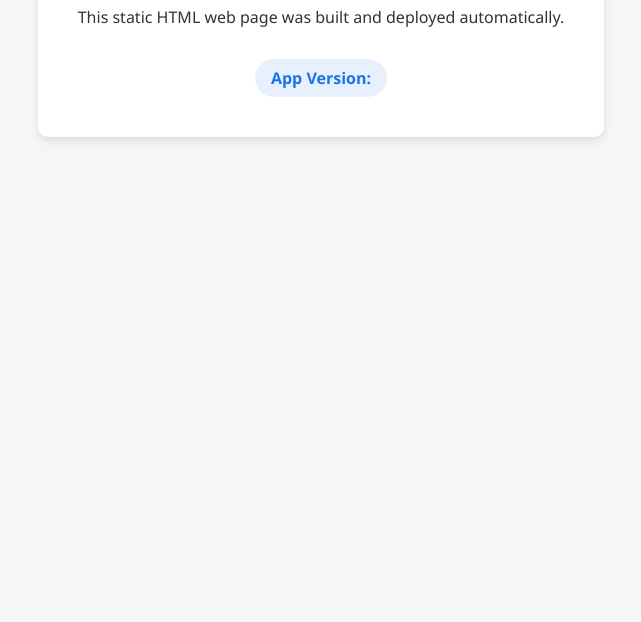
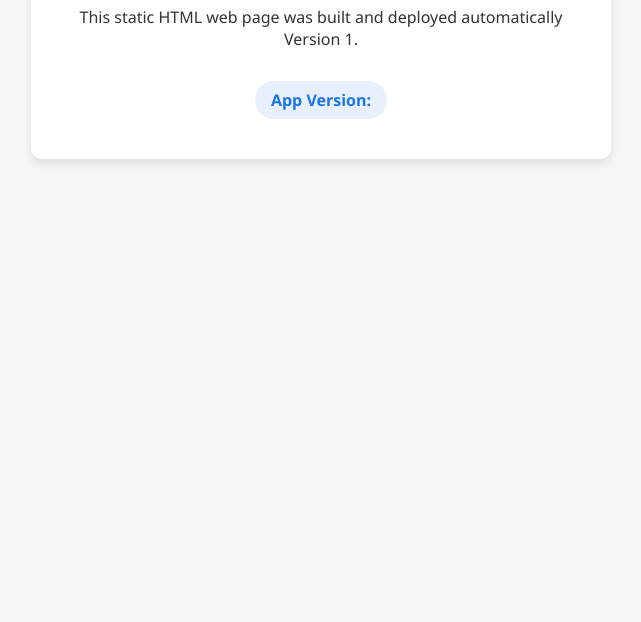
Before and after one commit to thoufeeks/cicd-jenkins-test, a plain HTML site: page index.html in a window 1280 px wide. Shown: the part 178-800 px from the top of the page, without its empty margins (319-960 px from the left). Drawn offline with Linux system fonts and the light colour scheme.

Commit message:
Update index.html

```diff
--- a/index.html
+++ b/index.html
@@ -36,7 +36,7 @@
 
     <div class="container">
         <h1>Welcome to My Web App!</h1>
-        <p>This static HTML web page was built and deployed automatically.</p>
+        <p>This static HTML web page was built and deployed automatically Version 1.</p>
 
         <!-- Jenkins will replace the placeholder line below -->
         <div class="badge">App Version: <!--APP_VERSION_PLACEHOLDER--></div>
```
